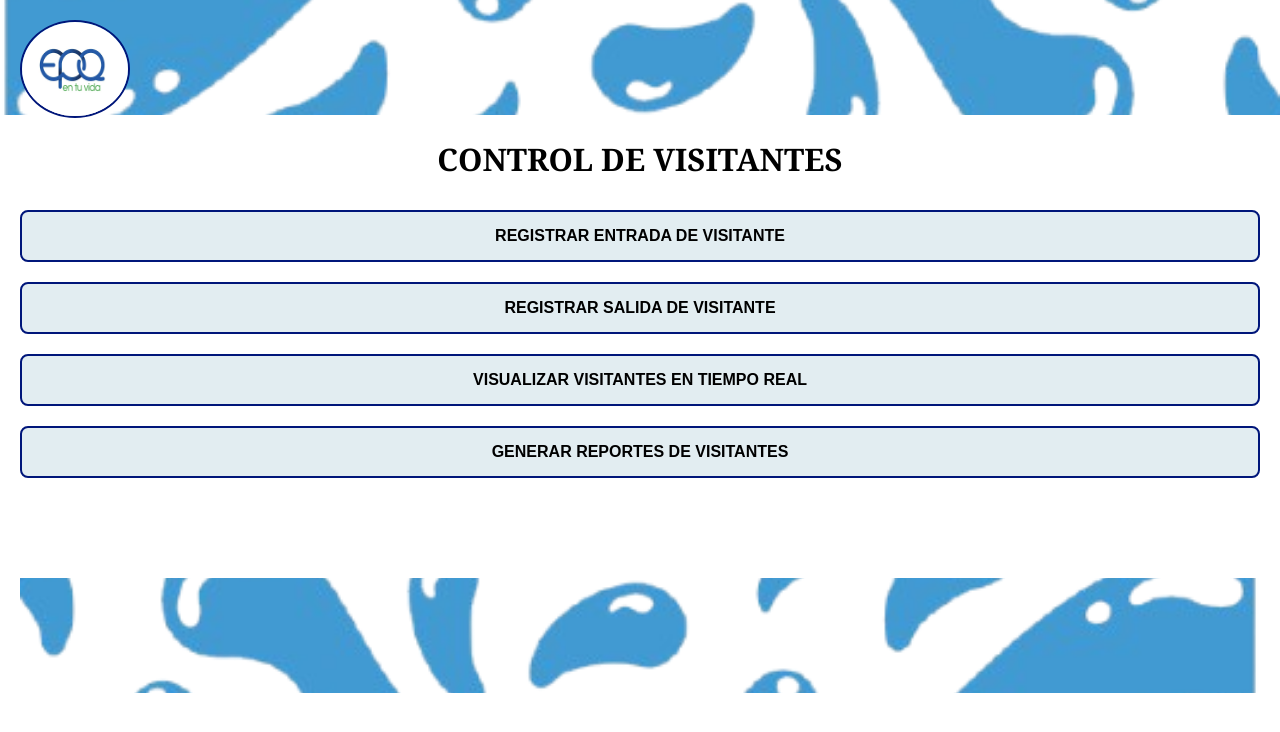
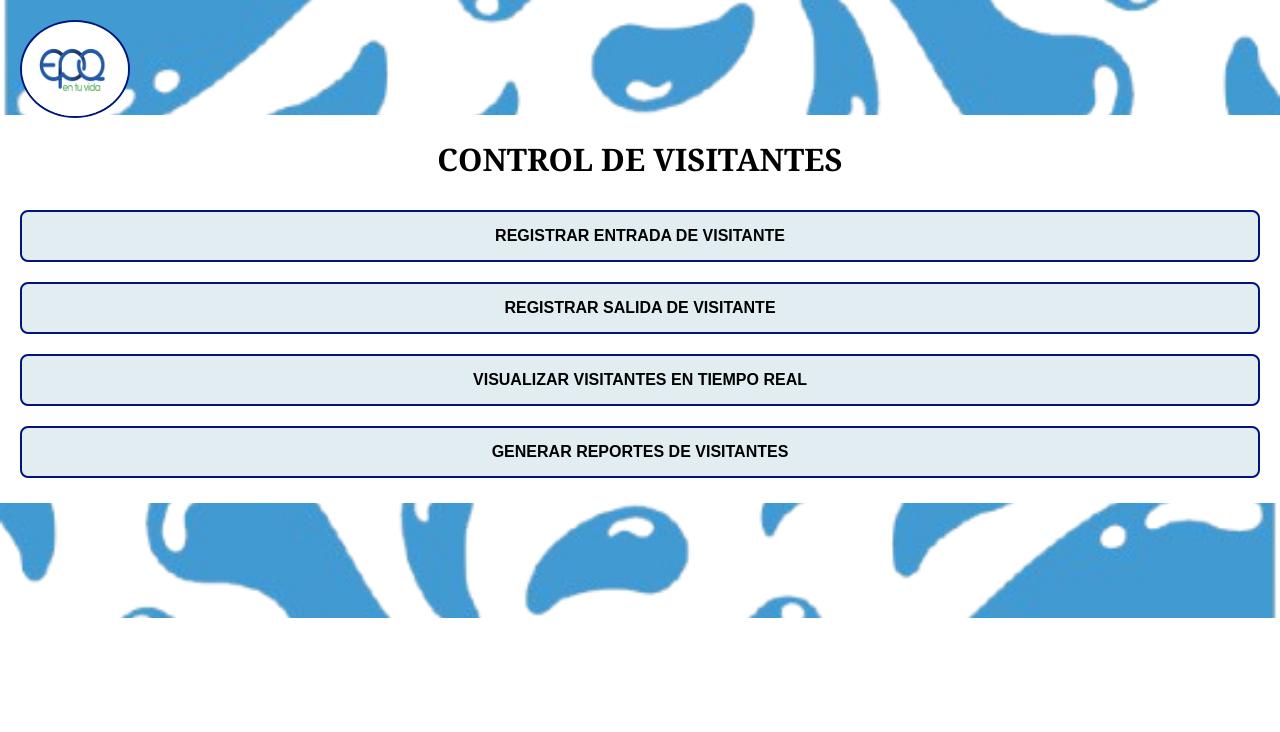
Before and after one commit to sistemasdeinformacion-ing/control-visitantes, a React (Vite) app: page / in a window 1280 px wide. Shown: the top 732 px of the page. Built offline with nearby package versions, Linux system fonts and the light colour scheme.

Commit message:
Eight commit

```diff
--- a/src/components/Home.css
+++ b/src/components/Home.css
@@ -10,6 +10,7 @@
   background: white;
   position: relative;
   align-content: center;
+    padding-bottom: 140px;
 }
 
 .header {
@@ -70,6 +71,8 @@
   width: 100%;
   max-height: 115px;
   object-fit: cover;
+  position: absolute;
   bottom: 0;
   left: 0;
+  z-index: 1;
 }
```
